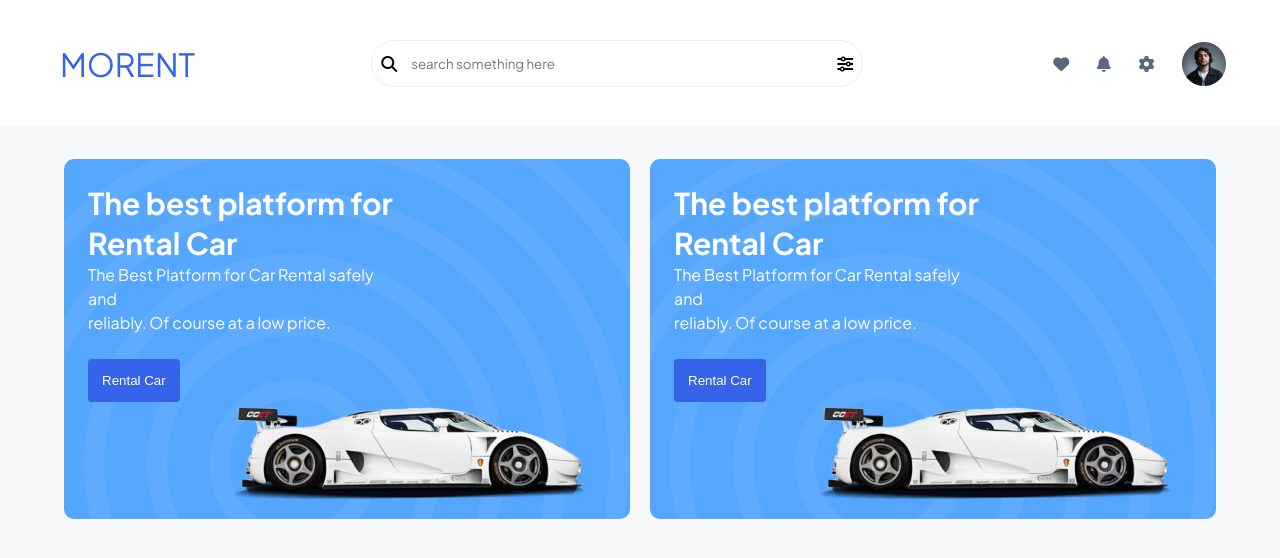
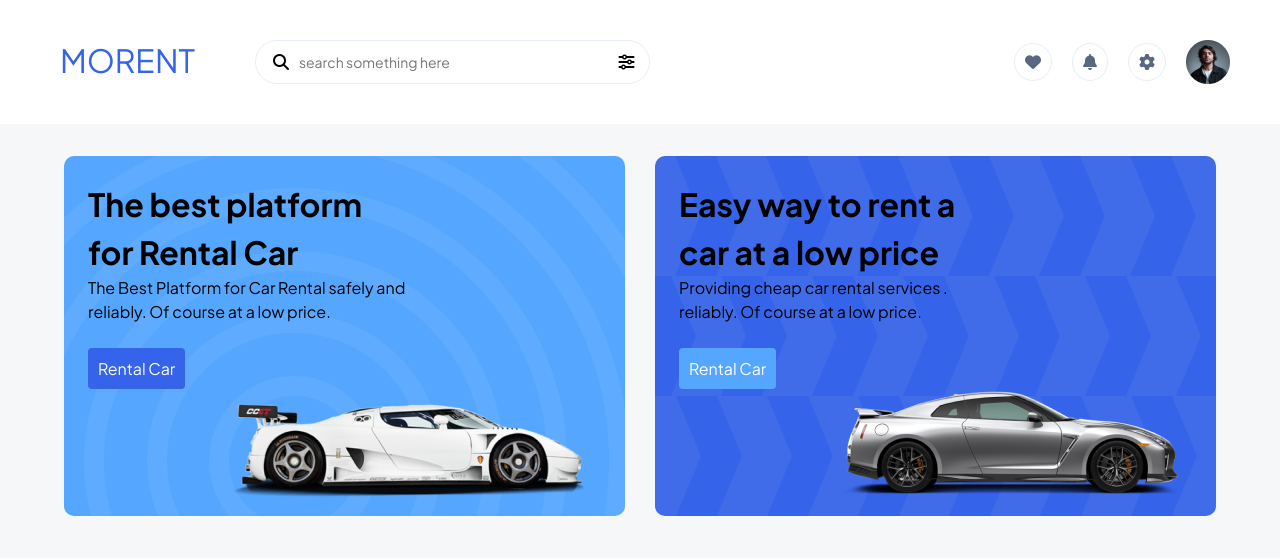
Before and after one commit to anilcodersigdel/figma-design, a plain HTML site: page index.html in a window 1280 px wide. Drawn offline with Linux system fonts and the light colour scheme.

Commit message:
addding sass file and working on it

```diff
--- a/css/style.css
+++ /dev/null
@@ -1,115 +0,0 @@
-@import url('https://fonts.googleapis.com/css2?family=Plus+Jakarta+Sans:ital,wght@0,200..800;1,200..800&display=swap');
-
-
-*{
-    margin: 0;
-    padding: 0;
-}
-body{
-    font-family: "Plus Jakarta Sans", sans-serif;
-    background-color: rgba(246, 247, 249, 1);
-}
-
-nav{
-    background-color: rgba(255, 255, 255, 1);
-    display: flex;
-    align-items: center;
-    justify-content: space-between;
-    padding: 40px 40px 40px 60px;
-}
-.logo img{
-    height: 4px;
-    width: 4px;
-}
-span{
-    font-size: 32px;
-    color: rgba(53, 99, 233, 1)
-}
-.search_icon{
-    display: flex;
-    align-items: center;
-    gap: 9px;
-    /* background-color: rgba(195, 212, 233, 0.4); */
-    width: 40%;
-    border: 1px solid rgba(195, 212, 233, 0.4);
-    border-radius: 70px;
-    padding: 9px;
-
-}
-.search_icon input{
-    /* background-color: rgba(195, 212, 233, 0.4); */
-    font-family: "Plus Jakarta Sans", sans-serif;
-    width: 91%;
-    padding: 5px;
-    border: none;
-}
-.search_icon input:focus{
-    outline: none;
-}
-
-.setting_icon{
-    display: flex;
-    align-items: center;
-    justify-content: space-evenly;
-    /* gap: 20px; */
-    color:rgba(89, 103, 128, 1);
-    width: 17%;
-}
-
-
-
-/* hero section */
-.hero{
-    color: rgba(255, 255, 255, 1);
-    padding: 32px 64px 0 64px;
-    display: flex;
-    gap: 20px;
-}
-
-.hero_section1{
-    /* height: 35vh; */
-    height: 360px;
-    border-radius: 10px;
-    /* padding: 40px; */
-    /* width: 45%; */
-    width: 640px;
-    /* border: 2px solid black; */
-    background: rgba(84, 166, 255, 1) url("../assets/images/BG.png");
-    background-size: cover;
-}
-
-.hero_content1{
-
-    width: 55%;
-    padding: 24px 150px 0 24px;
-    /* padding: 24px 230px 176px 24px ; */
-}
-.hero_content1 p{
-    font-size: 16px;
-    line-height: 24px;
-}
-/* .hero_section2{
-    /* height: 35vh; */
-    /* height: 360px; */
-    /* padding: 40px; */
-    /* width: 45%; */
-    /* width: 640px; */
-    /* border: 2px solid black; */
-    /* background: rgba(84, 166, 255, 1) url("../assets/images/BG.png"); */
-    /* background-size: cover;  */
-
-
-/* }  */
-
-.h-secondary{
-    line-height: 40px;
-    font-size: 30px;
-}
-.btn1{
-    color: rgba(255, 255, 255, 1);
-    background-color: rgba(53, 99, 233, 1);
-    border: none;
-    border-radius: 4px;
-    padding: 14px;
-    margin: 24px 0 0 24px;
-}
--- a/index.html
+++ b/index.html
@@ -6,13 +6,14 @@
     <title>Car Rent website design</title>
 
     <!-- css link -->
-    <link rel="stylesheet" href="css/style.css">
+    <link rel="stylesheet" href="sass/main.css">
 
     <!-- fontawesome link -->
     <link rel="stylesheet" href="https://cdnjs.cloudflare.com/ajax/libs/font-awesome/6.5.2/css/all.min.css" integrity="sha512-SnH5WK+bZxgPHs44uWIX+LLJAJ9/2PkPKZ5QiAj6Ta86w+fsb2TkcmfRyVX3pBnMFcV7oQPJkl9QevSCWr3W6A==" crossorigin="anonymous" referrerpolicy="no-referrer" />
 </head>
 <body>
     <nav>
+        <div class="nav-logo-search">
        <span>MORENT</span>
 
         <div class="search_icon">
@@ -24,7 +25,10 @@
             <i class="fa-solid fa-sliders"></i>
 
         </div>
+        </div>
+
         <div class="setting_icon">
+
         <i class="fa-solid fa-heart"></i></p>
         <i class="fa-solid fa-bell"></i></p>
         <i class="fa-solid fa-gear"></i></p>
@@ -37,55 +41,46 @@
 
     <div class="hero_section1">
 
-        <div class="hero_content1">
-   <h2 class="h-secondary">The best platform for Rental Car</h2>
+        <div class="hero_content">
+   <h1>The best platform for Rental Car</h1>
 
-   <p>The Best Platform for Car Rental safely and
+   <p>The Best Platform for Car Rental safely and </p>
     <p>reliably. Of course at a low price.</p>
 
 
+    <div class="btn1">
+        <button class="button-basic">Rental Car</button>
+    </div>
+
 
 </div>
-<div>
-    <button class="btn1">Rental Car</button>
-</div>
+
+
+
+
+     </div>
+
+    <div class="hero_section2">
+
+         <div class="hero_content">
+            <h1>Easy way to rent a car at a low price</h1>
+
+            <p>Providing cheap car rental services .</p>
+             <p>reliably. Of course at a low price.</p>
+
+             <div class="btn2">
+                <button>Rental Car</button>
+            </div>
+
+         </div>
+
+         </div>
+</section>
 
 
 
 
 
 
-
-
-
-
-
-
-
-          </div>
-    <div class="hero_section1">
-
-         <div class="hero_content1">
-            <h2 class="h-secondary">The best platform for Rental Car</h2>
-
-            <p>The Best Platform for Car Rental safely and
-             <p>reliably. Of course at a low price.</p>
-
-
-         </div>
-         <div>
-             <button class="btn1">Rental Car</button>
-         </div>
-
-
-
-
-
-
-
-         </div>
-</section>
-
-
 </body>
 </html>
--- a/sass/main.sass
+++ /dev/null
@@ -1 +0,0 @@
-$myFont: "Plus Jakarta Sans", sans-serif;
--- /dev/null
+++ b/sass/main.scss
@@ -0,0 +1,137 @@
+@import url('https://fonts.googleapis.com/css2?family=Plus+Jakarta+Sans:ital,wght@0,200..800;1,200..800&display=swap');
+
+*{
+    margin: 0;
+    padding: 0;
+    box-sizing: border-box;
+}
+body{
+    font-family: "Plus Jakarta Sans", sans-serif;
+    background-color: rgba(246, 247, 249, 1);
+}
+
+$headingFontsize: 32px;
+$normalFontsize: 16px;
+$smalltextFontsize: 14px;
+$myFont: "Plus Jakarta Sans", sans-serif;
+
+nav{
+    display: flex;
+     align-items: center;
+     justify-content: space-between;
+     padding: 40px 40px 40px 60px;
+     background-color: white;
+
+    .nav-logo-search{
+        width: 50%;
+        display: flex;
+        gap: 60px;
+    }
+
+     .search_icon{
+        display: flex;
+        align-items: center;
+        gap: 10px;
+        border: 1px solid rgba(195, 212, 233, 0.4);
+        border-radius: 70px;
+        width: 80%;
+        padding: 12px 12px 12px 17px;
+
+        input{
+            font-family: $myFont;
+            font-size: $smalltextFontsize;
+            border: none;
+            width: 85%;
+        }
+
+        input:focus{
+            outline: none;
+        }
+
+     }
+    span{
+        width: 148px;
+        color: rgba(53, 99, 233, 1);
+        font-size: $headingFontsize;
+    }
+    .setting_icon{
+        width: 20%;
+        display: flex;
+        align-items: center;
+        justify-content: space-evenly;
+
+
+        i{
+            color: rgba(89, 103, 128, 1);
+            border: 1px solid rgba(195, 212, 233, 0.4);
+            padding: 10px;
+            border-radius: 50%;
+        }
+    }
+}
+
+
+
+
+.hero{
+    padding: 32px 64px 0 64px;
+     display: flex;
+     justify-content: space-around;
+     gap: 30px;
+
+
+     .hero_section1{
+
+        width: 640px;
+        height: 360px;
+        border-radius: 10px;
+        background:rgba(84, 166, 255, 1) url(../assets/images/BG.png);
+        background-repeat: no-repeat;
+        background-size: cover;
+     }
+
+     .hero_section2{
+        @extend .hero_section1;
+        background:rgba(53, 99, 233, 1) url(../assets/images/BG2.png);
+     }
+
+     .hero_content{
+        width: 284px;
+        padding: 24px 0 0 24px;
+
+        h1{
+            font-size: $headingFontsize;
+            width: 277px;
+            line-height: 48px;
+        }
+        p{
+            font-size: $normalFontsize;
+            width: 320px;
+            line-height: 24px;
+        }
+        .btn1{
+            margin-top: 24px;
+
+            button{
+                background-color: rgba(53, 99, 233, 1);
+                font-size: $normalFontsize;
+                font-family: $myFont;
+                padding: 10px;
+                border: none;
+                color: rgba(255, 255, 255, 1);
+                border-radius: 4px;
+                cursor: pointer
+            }
+         }
+
+         .btn2{
+            @extend .btn1;
+
+            button{
+                @extend button;
+                background-color: rgba(84, 166, 255, 1);
+            }
+         }
+     }
+
+}
```
Also changed, not shown: assets/images/BG2.png (added), sass/main.css (added), 1 other file.
